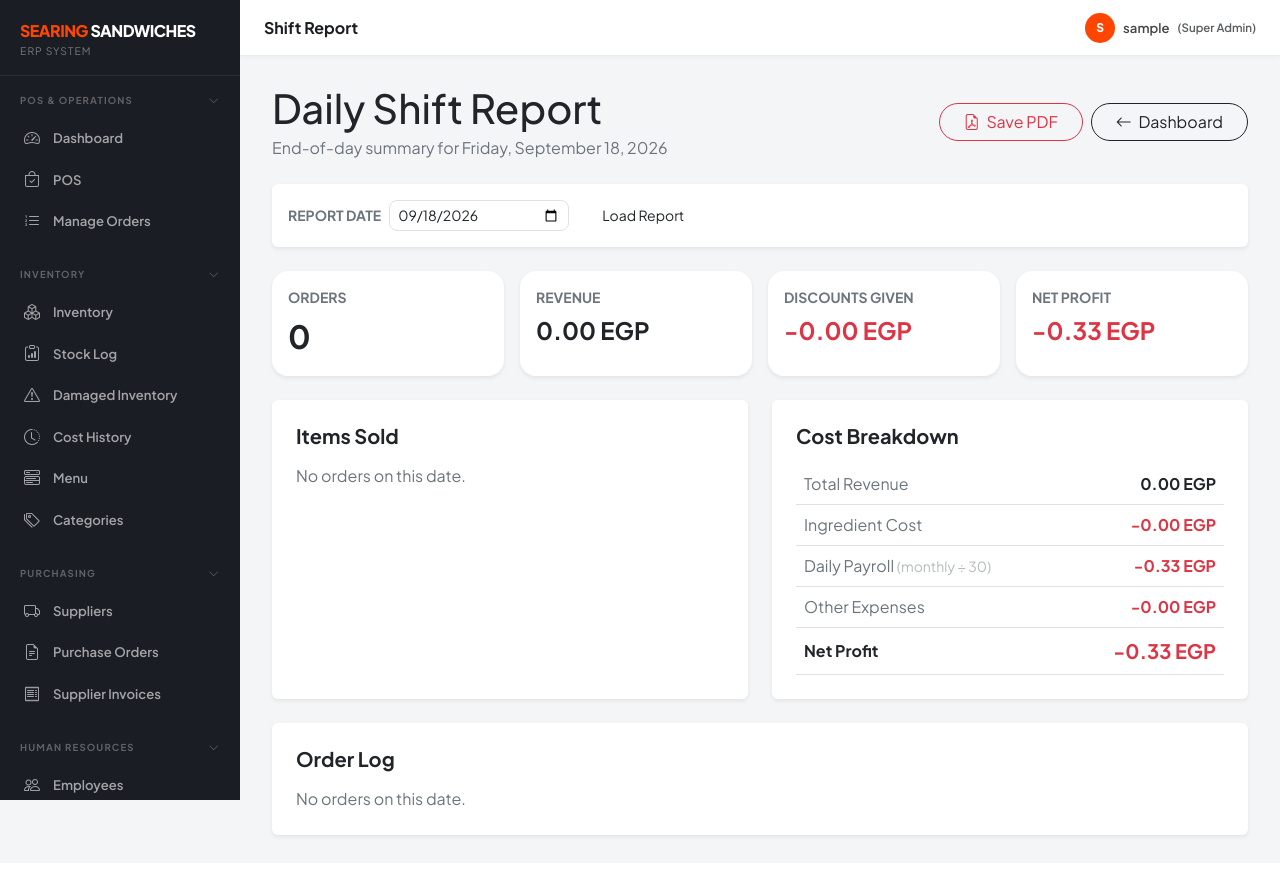
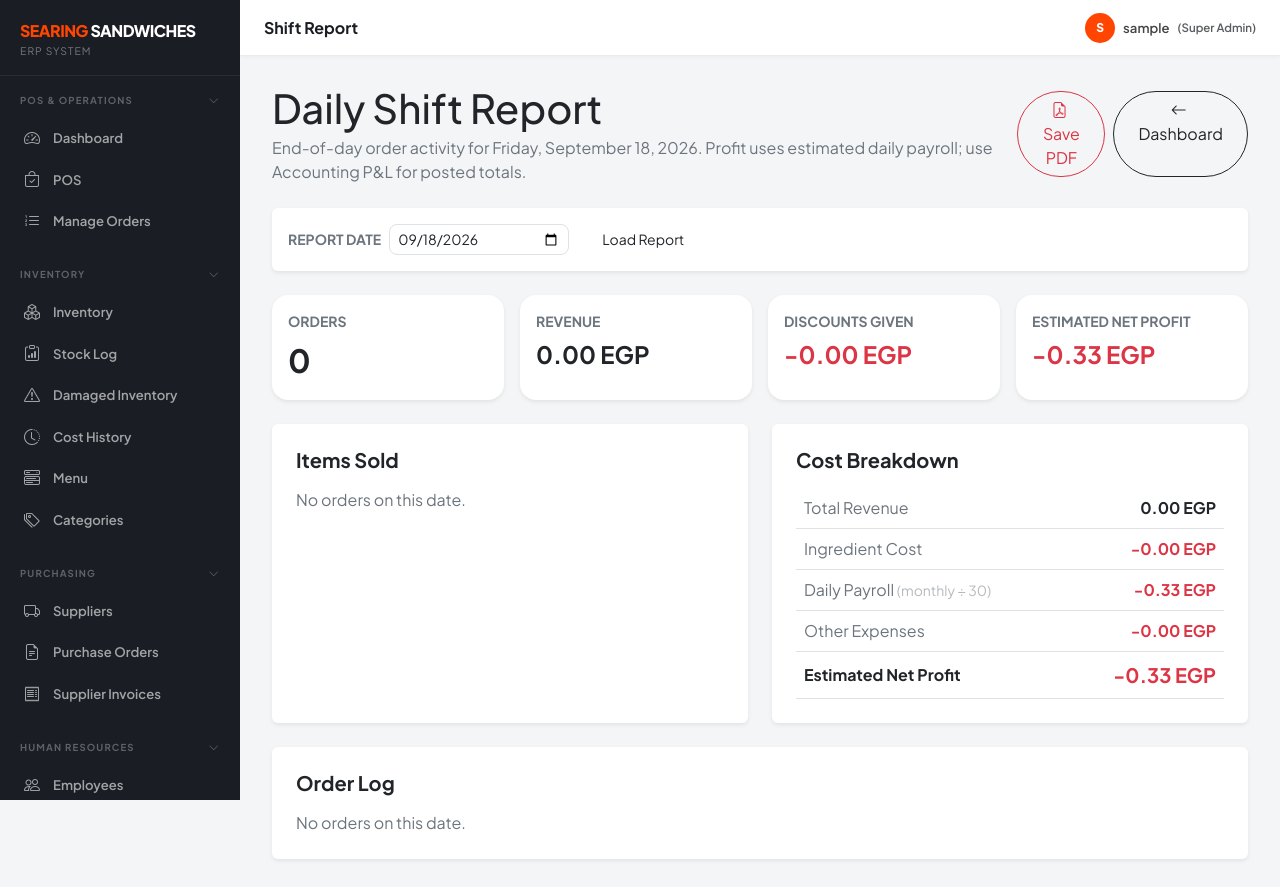
Before and after one commit to AhmedHaggag05/restaurant-ERP-System, a Django app: page /shift-report/ in a window 1280 px wide. Before the commit the page ends 840 px from the top, so only its background shows below. Run offline with Django 5.2, Linux system fonts and the light colour scheme; a user stored in the database is signed in; data comes from the database, SQL or seed files in the repository; tables that the repository leaves empty hold one stand-in row (values such as "Sample post"); parts of the project's set-up code (start-up, migrations or seed data) failed here and were passed over.

Commit message:
Clarify shift profit estimates and apply order discounts

```diff
--- a/core/templates/core/shift_report.html
+++ b/core/templates/core/shift_report.html
@@ -6,7 +6,7 @@
     <div class="d-flex flex-column flex-md-row justify-content-between align-items-md-center mb-4 gap-3">
         <div>
             <h1 class="section-title mb-1">Daily Shift Report</h1>
-            <p class="text-secondary mb-0">End-of-day summary for {{ report_date|date:"l, F j, Y" }}</p>
+            <p class="text-secondary mb-0">End-of-day order activity for {{ report_date|date:"l, F j, Y" }}. Profit uses estimated daily payroll; use Accounting P&amp;L for posted totals.</p>
         </div>
         <div class="d-flex gap-2">
             <a href="{% url 'shift_report_pdf' %}?date={{ report_date|date:'Y-m-d' }}"
@@ -52,7 +52,7 @@
         </div>
         <div class="col-6 col-md-3">
             <div class="card border-0 shadow-sm rounded-4 p-3 h-100 {% if net_profit >= 0 %}border-success{% else %}border-danger{% endif %}">
-                <div class="text-secondary small fw-bold text-uppercase mb-1">Net Profit</div>
+                <div class="text-secondary small fw-bold text-uppercase mb-1">Estimated Net Profit</div>
                 <div class="fw-bold fs-4 {% if net_profit >= 0 %}text-success{% else %}text-danger{% endif %}">
                     {{ net_profit|floatformat:2 }} EGP
                 </div>
@@ -116,7 +116,7 @@
                                 <td class="text-end fw-bold text-danger">-{{ total_expenses|floatformat:2 }} EGP</td>
                             </tr>
                             <tr class="border-top">
-                                <td class="fw-bold py-2">Net Profit</td>
+                                <td class="fw-bold py-2">Estimated Net Profit</td>
                                 <td class="text-end fw-bold fs-5 {% if net_profit >= 0 %}text-success{% else %}text-danger{% endif %}">
                                     {{ net_profit|floatformat:2 }} EGP
                                 </td>
--- a/core/views.py
+++ b/core/views.py
@@ -1941,12 +1941,14 @@ def shift_report(request):
 
     item_summary = {}
     for order in orders:
-        for oi in order.items.all():
+        order_items = list(order.items.all())
+        net_revenues = net_line_revenues(order, order_items)
+        for oi in order_items:
             name = oi.menu_item.name if oi.menu_item else '[deleted]'
             if name not in item_summary:
                 item_summary[name] = {'qty': 0, 'revenue': Decimal('0')}
             item_summary[name]['qty'] += oi.quantity
-            item_summary[name]['revenue'] += oi.price_at_order * oi.quantity
+            item_summary[name]['revenue'] += net_revenues[oi.pk]
 
     day_expenses = Expense.objects.filter(date=report_date, is_voided=False)
     total_expenses = sum(e.amount for e in day_expenses)
@@ -1977,7 +1979,7 @@ def shift_report_pdf(request):
         report_date = timezone.now().date()
 
     orders = Order.objects.filter(status='active').prefetch_related(
-        'items__menu_item__ingredients__ingredient').filter(created_at__date=report_date)
+        'items__menu_item').filter(created_at__date=report_date)
 
     total_revenue = sum(o.total_price for o in orders)
     total_discount = sum(o.discount_amount for o in orders)
@@ -1985,12 +1987,14 @@ def shift_report_pdf(request):
 
     item_summary = {}
     for order in orders:
-        for oi in order.items.all():
+        order_items = list(order.items.all())
+        net_revenues = net_line_revenues(order, order_items)
+        for oi in order_items:
             name = oi.menu_item.name if oi.menu_item else '[deleted]'
             if name not in item_summary:
                 item_summary[name] = {'qty': 0, 'revenue': Decimal('0')}
             item_summary[name]['qty'] += oi.quantity
-            item_summary[name]['revenue'] += oi.price_at_order * oi.quantity
+            item_summary[name]['revenue'] += net_revenues[oi.pk]
 
     day_expenses = Expense.objects.filter(date=report_date, is_voided=False)
     total_expenses = sum(e.amount for e in day_expenses)
@@ -2052,9 +2056,9 @@ def shift_report_pdf(request):
         [Paragraph('Revenue', n8), Paragraph(f'{float(total_revenue):.2f}', n8)],
         [Paragraph('Discounts', n8), Paragraph(f'- {float(total_discount):.2f}', red8)],
         [Paragraph('Ingredient Cost', n8), Paragraph(f'- {float(ingredient_cost):.2f}', red8)],
-        [Paragraph('Daily Payroll', n8), Paragraph(f'- {float(daily_payroll):.2f}', red8)],
+        [Paragraph('Estimated Daily Payroll', n8), Paragraph(f'- {float(daily_payroll):.2f}', red8)],
         [Paragraph('Day Expenses', n8), Paragraph(f'- {float(total_expenses):.2f}', red8)],
-        [Paragraph('<b>Net Profit</b>', b8),
+        [Paragraph('<b>Estimated Net Profit</b>', b8),
          Paragraph(f'<b>{float(net_profit):.2f}</b>', np_color)],
     ]
     kt = Table(kpi_rows, colWidths=[8 * cm, 4 * cm])
--- a/reports/tests.py
+++ b/reports/tests.py
@@ -56,6 +56,11 @@ class FinancialReportTests(TestCase):
                      '/reports/finance/custom/excel/?group_by=item'):
             response = self.client.get(path)
             self.assertEqual(response.status_code, 200, path)
+        shift_date = order.created_at.date().isoformat()
+        for path in (f'/shift-report/?date={shift_date}',
+                     f'/shift-report/pdf/?date={shift_date}'):
+            response = self.client.get(path)
+            self.assertEqual(response.status_code, 200, path)
         self.menu_item.delete()
         general = _build_finance_general('', '')
         self.assertEqual(general['item_revenue'], Decimal('30.00'))
```
